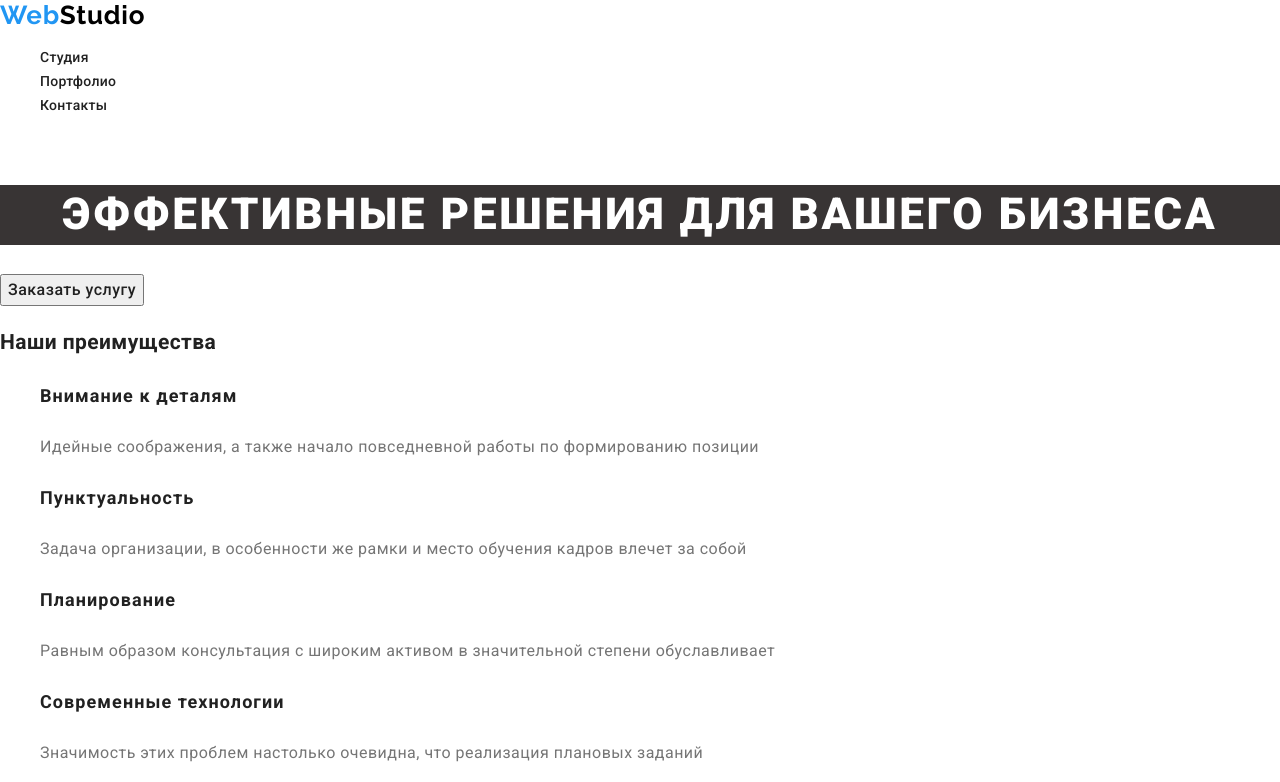
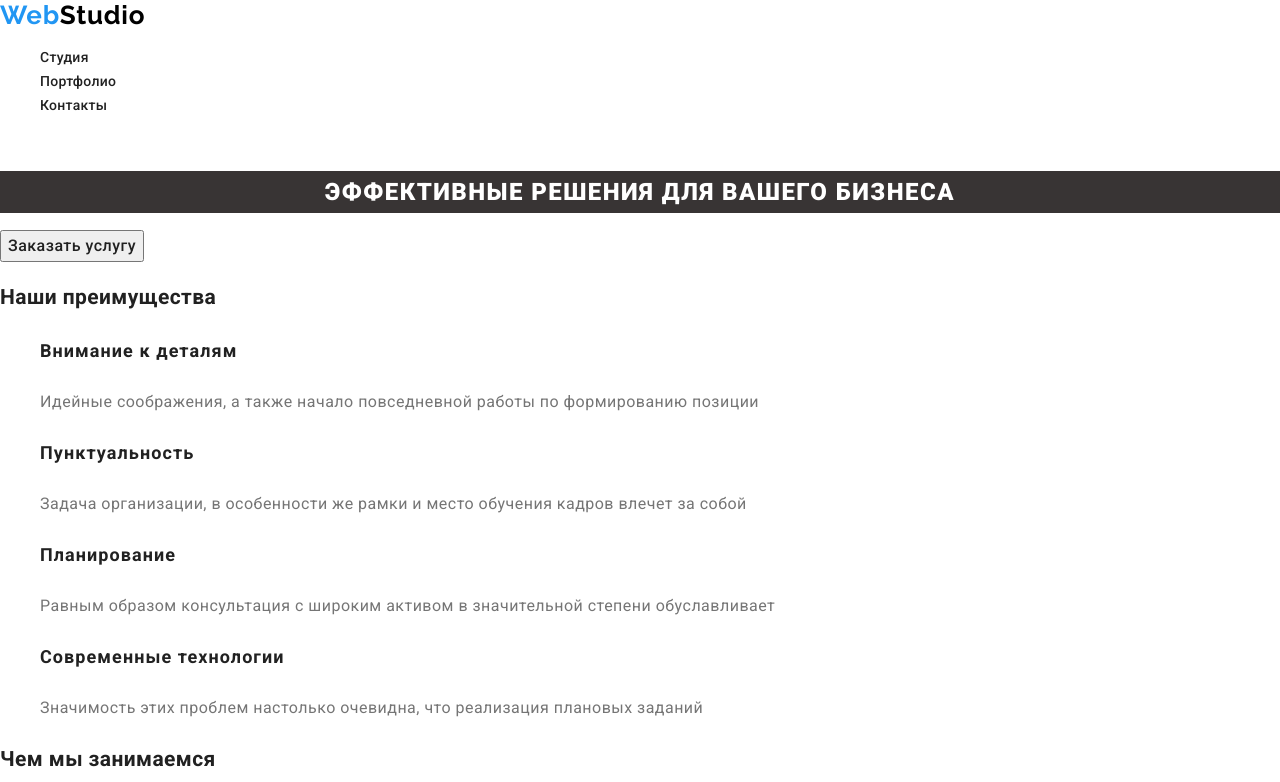
Before and after one commit to Bostori/goit-markup-hw-02, a plain HTML site: page index.html in a window 1280 px wide. Shown: the top 782 px of the page. Drawn offline with Linux system fonts and the light colour scheme.

Commit message:
смена заголовка

```diff
--- a/css/style.css
+++ b/css/style.css
@@ -28,8 +28,8 @@ ul {
 
 .page-title {
 	font-weight: 900;
-	font-size: 44px;
-	line-height: 1.36;
+	font-size: 24px;
+	line-height: 1.75;
 	letter-spacing: 0.06em;
 	text-align: center;
 	text-transform: uppercase;
```
